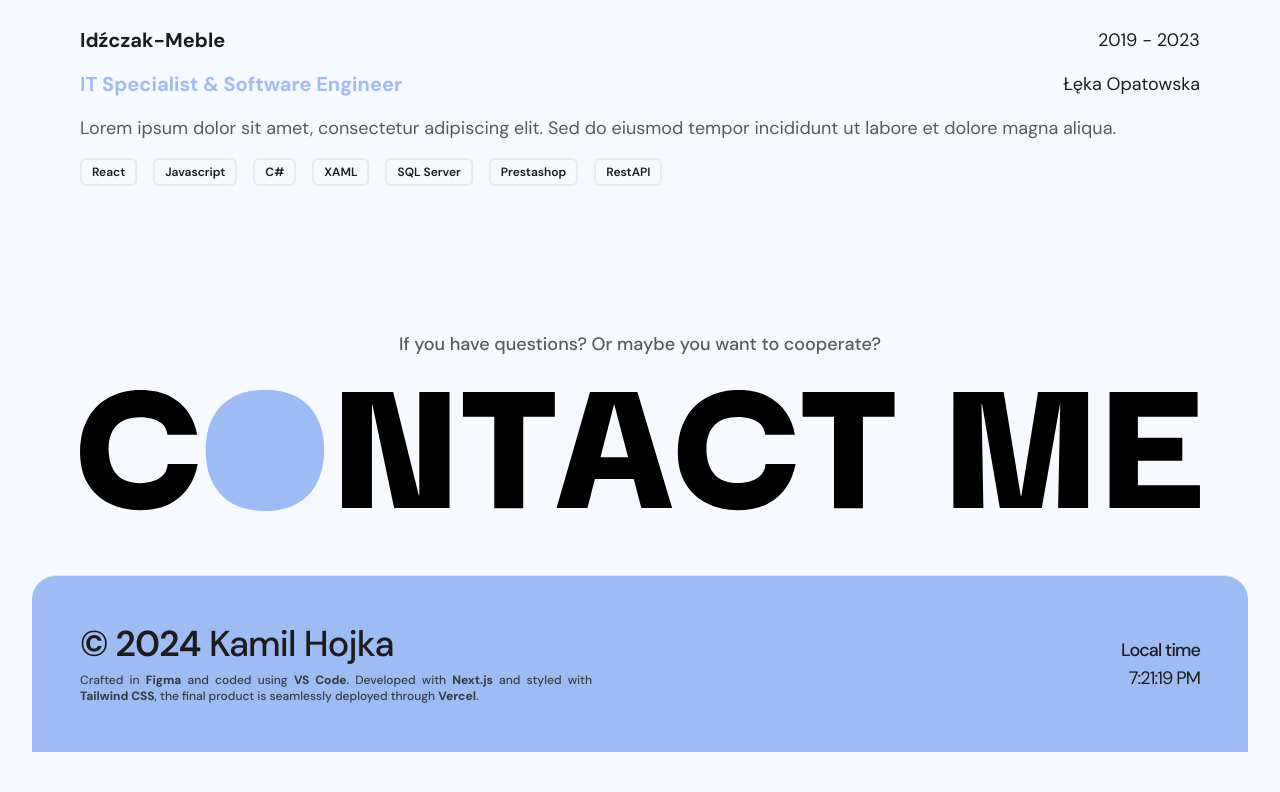
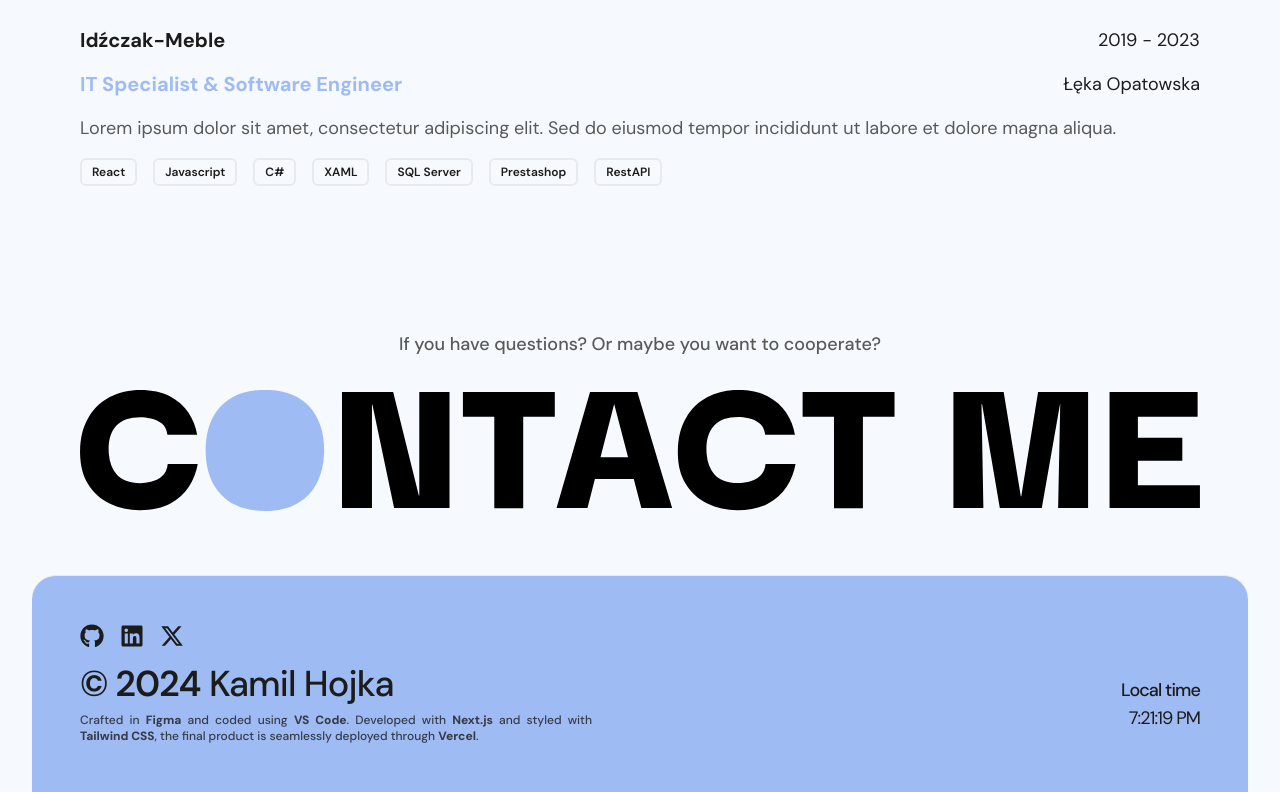
Before and after one commit to kamilhojka/portfolio, a Next.js app: page / in a window 1280 px wide. Shown: the part 1070-1862 px from the top of the page. Before the commit the page ends 1822 px from the top, so only its background shows below. Built offline with nearby package versions, Linux system fonts and the light colour scheme; a web font is replaced by a local one.

Commit message:
Add 'Socials' and 'Icon' components, also give socials to constant values

```diff
--- /dev/null
+++ b/components/common/icon.tsx
@@ -0,0 +1,18 @@
+import { cloneElement } from "react";
+import { FaGithub, FaLinkedin, FaXTwitter } from "react-icons/fa6";
+
+const iconMap: Record<string, JSX.Element> = {
+  GitHub: <FaGithub />,
+  LinkedIn: <FaLinkedin />,
+  Twitter: <FaXTwitter />,
+};
+
+interface IconProps {
+  name: string;
+  className?: string;
+}
+
+export function Icon({ name, className }: IconProps) {
+  const icon = iconMap[name];
+  return className ? cloneElement(icon, { className }) : icon;
+}
--- /dev/null
+++ b/components/common/socials.tsx
@@ -0,0 +1,23 @@
+import Link from "next/link";
+
+import { SOCIALS } from "@/constants/socials";
+import { Icon } from "@/components/common/icon";
+
+export function Socials() {
+  return (
+    <div className="flex gap-4">
+      {SOCIALS.map((social) => (
+        <Link
+          key={social.name}
+          href={social.url}
+          className="text-primary-foreground hover:text-primary-foreground/80"
+          target="_blank"
+          rel="noreferrer"
+        >
+          <Icon name={social.name} className="w-[24px] h-[24px]" />
+          <span className="sr-only">{social.name}</span>
+        </Link>
+      ))}
+    </div>
+  );
+}
--- a/components/sections/footer.tsx
+++ b/components/sections/footer.tsx
@@ -1,11 +1,15 @@
 import { LocalTime } from "@/components/common/local-time";
-import { Copyright } from "../common/copyright";
+import { Copyright } from "@/components/common/copyright";
+import { Socials } from "@/components/common/socials";
 
 export function Footer() {
   return (
-    <footer className="flex flex-col sm:flex-row rounded-t-3xl border-t p-6 sm:p-12 justify-between items-start sm:items-center gap-4 bg-primary">
-      <Copyright />
-      <LocalTime />
+    <footer className="flex flex-col rounded-t-3xl border-t p-6 sm:p-12 gap-4 bg-primary">
+      <Socials />
+      <div className="flex flex-col sm:flex-row justify-between items-start sm:items-center gap-4 bg-primary">
+        <Copyright />
+        <LocalTime />
+      </div>
     </footer>
   );
 }
--- /dev/null
+++ b/constants/socials.ts
@@ -0,0 +1,19 @@
+type Social = {
+  name: string;
+  url: string;
+};
+
+export const SOCIALS: Social[] = [
+  {
+    name: "GitHub",
+    url: "https://github.com/kamilhojka",
+  },
+  {
+    name: "LinkedIn",
+    url: "https://www.linkedin.com/in/kamilhojka/",
+  },
+  {
+    name: "Twitter",
+    url: "https://twitter.com/kamilhojka/",
+  },
+];
--- a/package.json
+++ b/package.json
@@ -20,6 +20,7 @@
     "react": "^18",
     "react-dom": "^18",
     "react-hook-form": "^7.49.3",
+    "react-icons": "^5.0.1",
     "tailwind-merge": "^2.2.1",
     "tailwindcss-animate": "^1.0.7",
     "zod": "^3.22.4"
```
